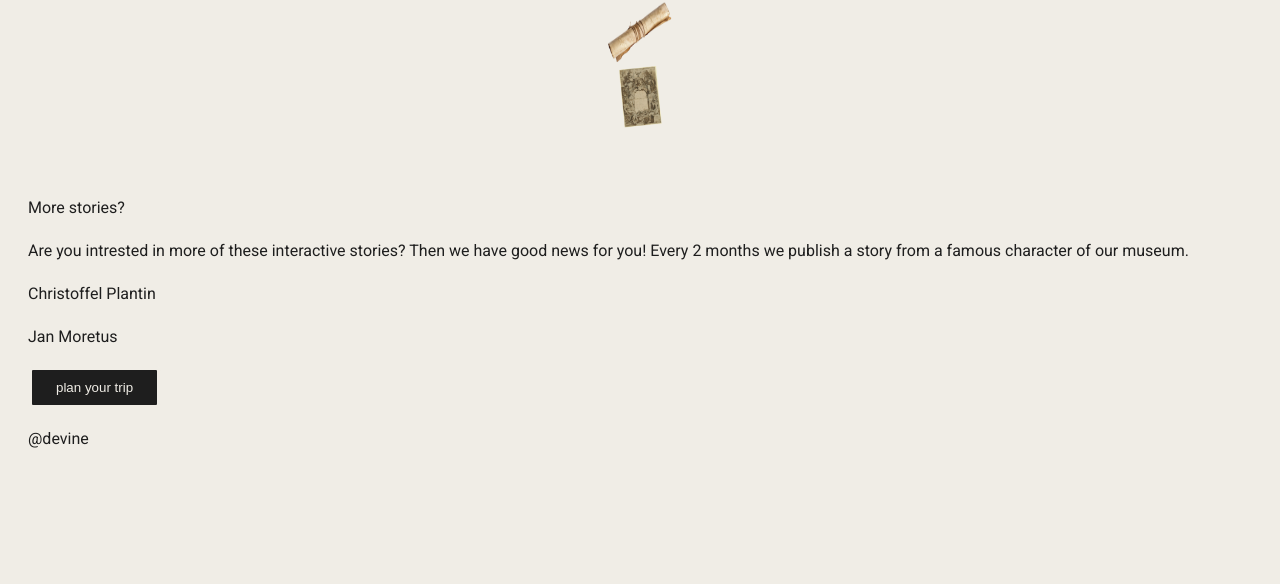
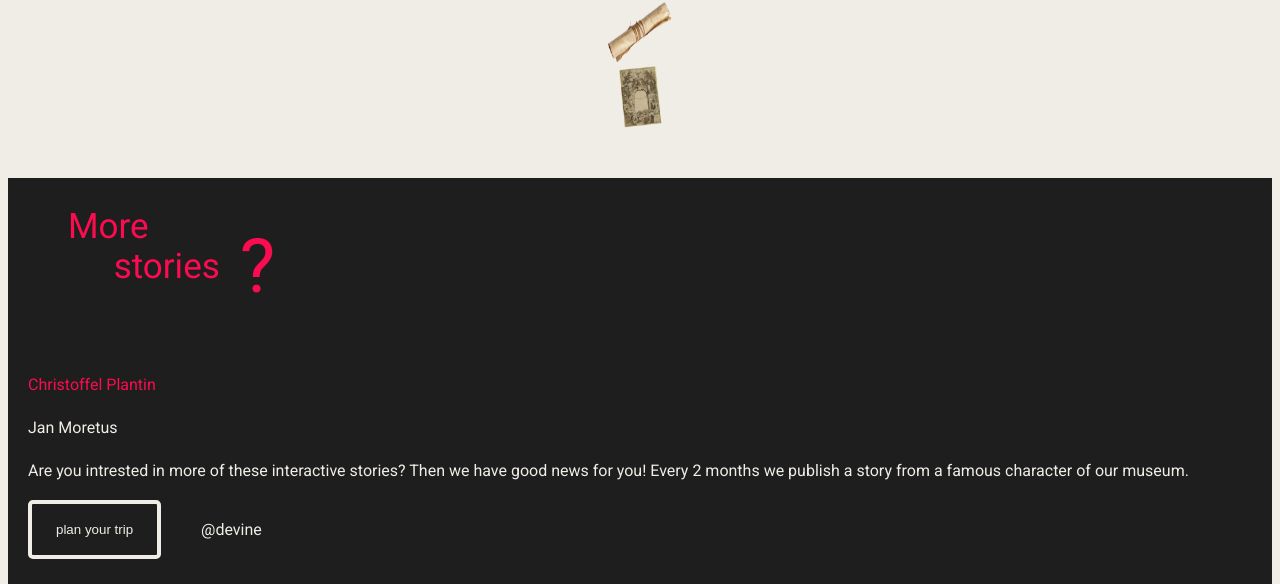
Before and after one commit to leniedebruyne/printing-press-pioneers, a website built with Vite: page index.html in a window 1280 px wide. Shown: the part 4854-5438 px from the top of the page. Before the commit the page ends 5306 px from the top, so only its background shows below. Built offline with nearby package versions, Linux system fonts and the light colour scheme.

Commit message:
footer css

```diff
--- a/index.html
+++ b/index.html
@@ -268,15 +268,21 @@
     </section>
 
     <footer>
-      <p>More stories?</p>
+      <div class="footer__title">
+        <p class="footer__more">More</p>
+        <p class="footer__stories">stories</p>
+        <p class="footer__qustion">?</p>
+      </div>
+      <p class="footer__active">Christoffel Plantin</p>
+      <p>Jan Moretus</p>
       <p>Are you intrested in more of these interactive stories?
         Then we have good news for you!
         Every 2 months we publish a story from a famous character of our museum.
       </p>
-      <p>Christoffel Plantin</p>
-      <p>Jan Moretus</p>
-      <button type="button">plan your trip</button>
-      <p>@devine</p>
+      <div class="footer__container">
+        <button type="button">plan your trip</button>
+        <p>@devine</p>
+      </div>
     </footer>
 
   </main>
--- a/src/style.css
+++ b/src/style.css
@@ -506,3 +506,41 @@
    border-radius: 10px;
    margin-bottom: 15px;
  }
+
+ footer {
+   background-color: var(--c-black);
+   color: var(--c-white);
+ }
+
+ .footer__title {
+   display: flex;
+   color: var(--c-pink);
+ }
+
+ .footer__more,
+ .footer__stories {
+   font-size: 2.188rem;
+ }
+
+ .footer__qustion {
+   font-size: 4.688rem;
+   margin-left: -20px;
+ }
+
+ .footer__stories{
+  margin-top: 75px;
+  margin-left: -75px;
+ }
+
+ .footer__more{
+  margin-left: 40px;
+ }
+
+ .footer__active{
+  color: var(--c-pink);
+ }
+
+ .footer__container{
+  display: flex;
+  padding-bottom: 25px;
+ }
```
